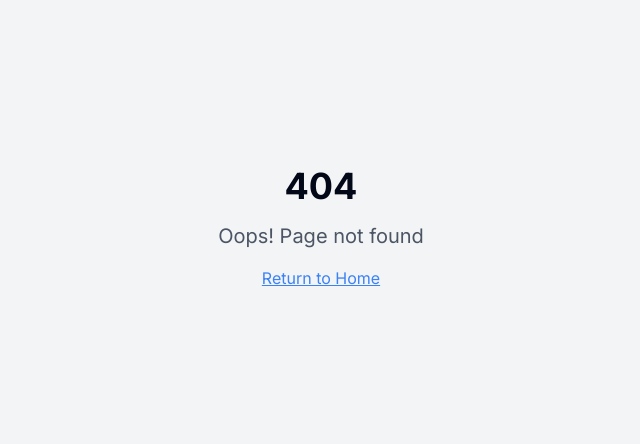
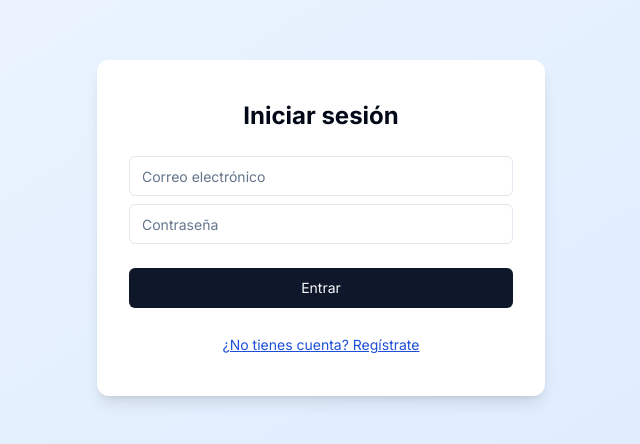
Before and after one commit to lucasaceto/box-buddy-ascend, a React (Vite) app: page /auth in a window 1280 px wide. Before the commit this address had no page. Shown: the part 172-616 px from the top of the page, without its empty margins (319-959 px from the left). Built offline with nearby package versions, Linux system fonts and the light colour scheme.

Commit message:
feat: Implement authentication features
Implement login, signup, logout, and session management. Protect the dashboard route.

```diff
--- a/src/App.tsx
+++ b/src/App.tsx
@@ -5,8 +5,20 @@ import { QueryClient, QueryClientProvider } from "@tanstack/react-query";
 import { BrowserRouter, Routes, Route } from "react-router-dom";
 import Index from "./pages/Index";
 import NotFound from "./pages/NotFound";
+import { AuthProvider } from "@/contexts/AuthContext";
+import AuthPage from "./pages/Auth";
 
 const queryClient = new QueryClient();
+
+// ProtectedRoute Component (solo exportado aquí, archivo propio recomendado si crece)
+import { useAuth } from "@/contexts/AuthContext";
+import { Navigate } from "react-router-dom";
+
+function ProtectedRoute({ children }: { children: React.ReactNode }) {
+  const { user, loading } = useAuth();
+  if (loading) return <div className="flex-1 flex items-center justify-center">Cargando...</div>;
+  return user ? <>{children}</> : <Navigate to="/auth" replace />;
+}
 
 const App = () => (
   <QueryClientProvider client={queryClient}>
@@ -14,11 +26,21 @@ const App = () => (
       <Toaster />
       <Sonner />
       <BrowserRouter>
-        <Routes>
-          <Route path="/" element={<Index />} />
-          {/* ADD ALL CUSTOM ROUTES ABOVE THE CATCH-ALL "*" ROUTE */}
-          <Route path="*" element={<NotFound />} />
-        </Routes>
+        <AuthProvider>
+          <Routes>
+            <Route path="/auth" element={<AuthPage />} />
+            <Route
+              path="/"
+              element={
+                <ProtectedRoute>
+                  <Index />
+                </ProtectedRoute>
+              }
+            />
+            {/* ADD ALL CUSTOM ROUTES ABOVE THE CATCH-ALL "*" ROUTE */}
+            <Route path="*" element={<NotFound />} />
+          </Routes>
+        </AuthProvider>
       </BrowserRouter>
     </TooltipProvider>
   </QueryClientProvider>
--- /dev/null
+++ b/src/contexts/AuthContext.tsx
@@ -0,0 +1,86 @@
+
+import { createContext, useContext, useEffect, useState, ReactNode } from "react";
+import { supabase } from "@/integrations/supabase/client";
+import type { User, Session } from "@supabase/supabase-js";
+import { useNavigate } from "react-router-dom";
+
+interface AuthContextProps {
+  user: User | null;
+  session: Session | null;
+  loading: boolean;
+  login: (email: string, password: string) => Promise<{ error: string | null }>;
+  signup: (email: string, password: string, username: string) => Promise<{ error: string | null }>;
+  logout: () => Promise<void>;
+}
+
+const AuthContext = createContext<AuthContextProps | undefined>(undefined);
+
+export function AuthProvider({ children }: { children: ReactNode }) {
+  const [user, setUser] = useState<User | null>(null);
+  const [session, setSession] = useState<Session | null>(null);
+  const [loading, setLoading] = useState(true);
+  const navigate = useNavigate();
+
+  useEffect(() => {
+    // Escucha cambios de autenticación antes de leer la sesión
+    const { data: { subscription } } = supabase.auth.onAuthStateChange((event, session) => {
+      setSession(session);
+      setUser(session?.user ?? null);
+      setLoading(false);
+
+      // Redireccionar basado en autenticación
+      if (event === "SIGNED_OUT") navigate("/auth");
+      if (event === "SIGNED_IN" || event === "USER_UPDATED") navigate("/");
+    });
+
+    // Leer sesión del storage después de establecer listener
+    supabase.auth.getSession().then(({ data: { session } }) => {
+      setSession(session);
+      setUser(session?.user ?? null);
+      setLoading(false);
+    });
+
+    return () => subscription.unsubscribe();
+  }, [navigate]);
+
+  // Login
+  async function login(email: string, password: string) {
+    setLoading(true);
+    const { error } = await supabase.auth.signInWithPassword({ email, password });
+    setLoading(false);
+    return { error: error?.message ?? null };
+  }
+
+  // Sign up con email, contraseña y username (se guarda username como metadata)
+  async function signup(email: string, password: string, username: string) {
+    setLoading(true);
+    const { error } = await supabase.auth.signUp({
+      email,
+      password,
+      options: {
+        data: { username },
+        emailRedirectTo: `${window.location.origin}/`
+      }
+    });
+    setLoading(false);
+    return { error: error?.message ?? null };
+  }
+
+  async function logout() {
+    setLoading(true);
+    await supabase.auth.signOut();
+    setLoading(false);
+  }
+
+  return (
+    <AuthContext.Provider value={{ user, session, loading, login, signup, logout }}>
+      {children}
+    </AuthContext.Provider>
+  );
+}
+
+export function useAuth() {
+  const ctx = useContext(AuthContext);
+  if (!ctx) throw new Error("useAuth must be used within AuthProvider");
+  return ctx;
+}
--- /dev/null
+++ b/src/integrations/supabase/client.ts
@@ -0,0 +1,14 @@
+
+import { createClient } from "@supabase/supabase-js";
+
+export const supabase = createClient(
+  "https://bsyiiwscknexefcsobxq.supabase.co",
+  "eyJhbGciOiJIUzI1NiIsInR5cCI6IkpXVCJ9.eyJpc3MiOiJzdXBhYmFzZSIsInJlZiI6ImJzeWlpd3Nja25leGVmY3NvYnhxIiwicm9sZSI6ImFub24iLCJpYXQiOjE3NTAwMTM5NzcsImV4cCI6MjA2NTU4OTk3N30.b7nLh4QD8ctsnokZXAfEL-cigcZAZiXb_d_NdQxd41o",
+  {
+    auth: {
+      storage: localStorage,
+      persistSession: true,
+      autoRefreshToken: true,
+    },
+  }
+);
--- /dev/null
+++ b/src/pages/Auth.tsx
@@ -0,0 +1,104 @@
+
+import { useState } from "react";
+import { useAuth } from "@/contexts/AuthContext";
+import { Input } from "@/components/ui/input";
+import { Button } from "@/components/ui/button";
+
+export default function AuthPage() {
+  const [view, setView] = useState<"login" | "signup">("login");
+  const [email, setEmail] = useState("");
+  const [password, setPassword] = useState("");
+  const [username, setUsername] = useState("");
+  const [error, setError] = useState<string | null>(null);
+  const [pending, setPending] = useState(false);
+
+  const { login, signup, loading } = useAuth();
+
+  async function handleSubmit(e: React.FormEvent) {
+    e.preventDefault();
+    setError(null);
+    setPending(true);
+    if (view === "login") {
+      const { error } = await login(email, password);
+      if (error) setError(error);
+    } else {
+      if (!username) {
+        setError("El nombre de usuario es obligatorio");
+        setPending(false);
+        return;
+      }
+      const { error } = await signup(email, password, username);
+      if (error) setError(error);
+    }
+    setPending(false);
+  }
+
+  return (
+    <div className="flex min-h-screen bg-gradient-to-br from-blue-50 to-blue-100 items-center justify-center">
+      <form
+        className="bg-white px-8 py-10 rounded-xl shadow-lg w-full max-w-md space-y-6"
+        onSubmit={handleSubmit}
+      >
+        <h2 className="text-2xl font-bold text-center mb-2">
+          {view === "login" ? "Iniciar sesión" : "Crear cuenta"}
+        </h2>
+
+        {error && (
+          <div className="bg-red-100 text-red-800 py-2 px-4 rounded mb-4 text-sm text-center">
+            {error}
+          </div>
+        )}
+
+        <div className="space-y-2">
+          <Input
+            type="email"
+            placeholder="Correo electrónico"
+            autoComplete="email"
+            value={email}
+            onChange={e => setEmail(e.target.value)}
+            required
+            disabled={pending || loading}
+          />
+          <Input
+            type="password"
+            placeholder="Contraseña"
+            autoComplete={view === "login" ? "current-password" : "new-password"}
+            value={password}
+            onChange={e => setPassword(e.target.value)}
+            required
+            disabled={pending || loading}
+          />
+          {view === "signup" && (
+            <Input
+              type="text"
+              placeholder="Nombre de usuario"
+              value={username}
+              onChange={e => setUsername(e.target.value)}
+              required
+              disabled={pending || loading}
+            />
+          )}
+        </div>
+
+        <Button type="submit" className="w-full" disabled={pending || loading}>
+          {view === "login" ? "Entrar" : "Registrarse"}
+        </Button>
+        <div className="mt-2 text-center">
+          <button
+            type="button"
+            onClick={() => {
+              setError(null);
+              setView(view === "login" ? "signup" : "login");
+            }}
+            className="underline text-blue-700 hover:text-blue-900 text-sm disabled:opacity-60"
+            disabled={pending || loading}
+          >
+            {view === "login"
+              ? "¿No tienes cuenta? Regístrate"
+              : "¿Ya tienes cuenta? Inicia sesión"}
+          </button>
+        </div>
+      </form>
+    </div>
+  );
+}
--- a/src/pages/Index.tsx
+++ b/src/pages/Index.tsx
@@ -1,9 +1,11 @@
-
 // Página principal dashboard CrossFit
 
 import { AppSidebar } from "@/components/AppSidebar";
 import { SidebarProvider, SidebarTrigger } from "@/components/ui/sidebar";
 import { Medal, Flame, Activity, BarChart2, Bell } from "lucide-react";
+import { useAuth } from "@/contexts/AuthContext";
+import { LogOut } from "lucide-react";
+import { Button } from "@/components/ui/button";
 
 const statCards = [
   {
@@ -39,6 +41,8 @@ const feed = [
 ];
 
 const Index = () => {
+  const { user, logout } = useAuth();
+
   return (
     <SidebarProvider>
       <div className="flex min-h-screen font-sans bg-gradient-to-br from-blue-50 to-blue-100">
@@ -59,6 +63,15 @@ const Index = () => {
                   className="w-8 h-8 rounded-full ring-2 ring-primary"
                 />
                 <span className="font-semibold text-blue-900">Entrenador</span>
+                <Button
+                  variant="ghost"
+                  size="icon"
+                  className="ml-2"
+                  title="Cerrar sesión"
+                  onClick={logout}
+                >
+                  <LogOut />
+                </Button>
               </div>
             </div>
           </header>
```
